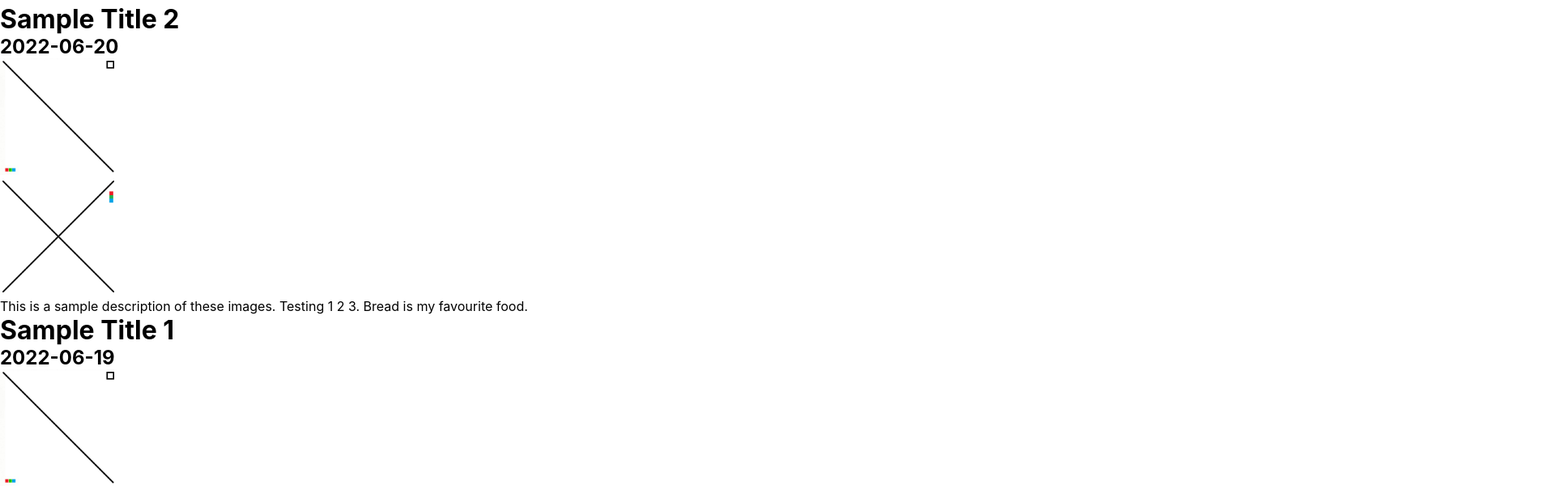
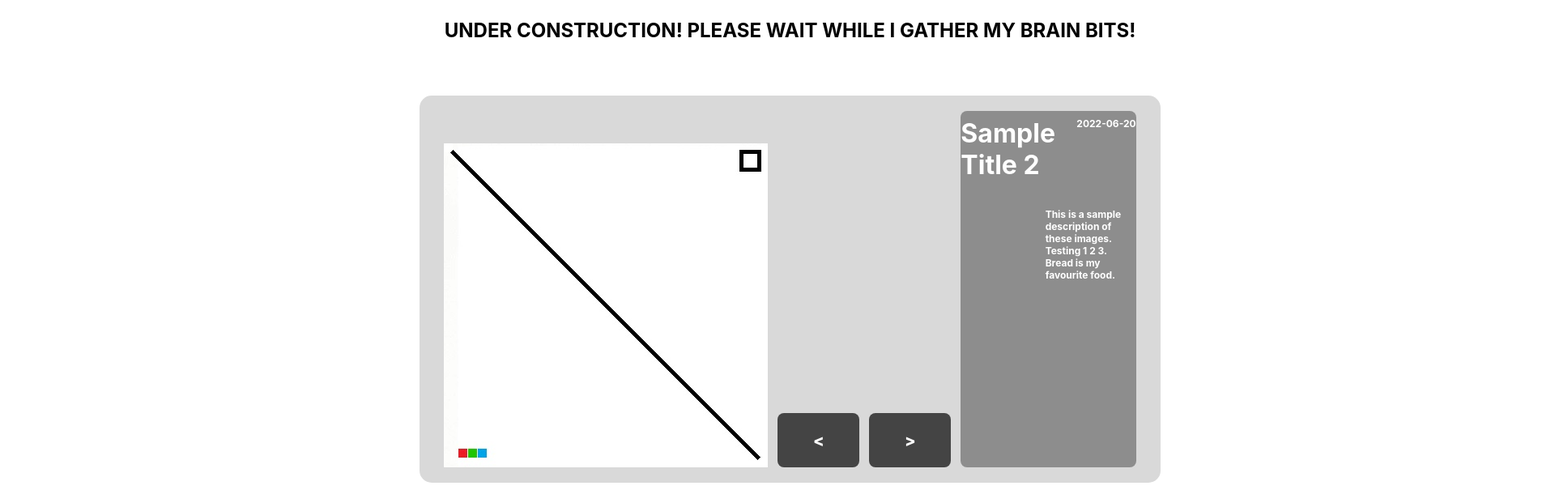
Before and after one commit to aaronmerino/personal-website, a Next.js app: page / in a window 1280 px wide. Shown: the part 210-815 px from the top of the page at 81% size, 1920 px wide, since content can reach past the window. Built offline with nearby package versions, Linux system fonts and the light colour scheme.

Commit message:
fixed layout of homepage

```diff
--- a/app/components/Post.js
+++ b/app/components/Post.js
@@ -5,10 +5,8 @@ import styles from './post.module.css'
 
 export function Post({ title, date, images, content }) {
   return (
-    <>
-      <h1>{title}</h1>
-      <h2>{date}</h2>
-      <ul>
+    <div className={styles.post}>
+      {/* <ul>
         {images.map((image) => {
            return (<li key={image}>
                       <Image  src={`/posts/${image}`}
@@ -16,12 +14,28 @@ export function Post({ title, date, images, content }) {
                               width={144}
                               alt="" />
                     </li>);})}
-      </ul>
-
-      <div>
-        {content}
-      </div>
-    </>
+      </ul> */}
+      <Image  className={styles.image}
+              src={`/posts/${images[0]}`}
+              height={400}
+              width={400}
+              alt="" />
+      <div className={styles.button}>{'\<'}</div>
+      <div className={styles.button}>{'\>'}</div>
+      <Description title={title} date={date} content={content}/>
+    </div>
   );
 
 }
+
+function Description( {title, date, content }) {
+  return (
+    <div className={styles.description}>
+      <div className={styles.header}>
+        <h2 className={styles.title}>{title}</h2>
+        <div className={styles.date}>{date}</div>
+      </div>
+      <div className={styles.content}>{content}</div>
+    </div>
+  );
+}
--- a/app/components/navbar.module.css
+++ b/app/components/navbar.module.css
@@ -13,7 +13,7 @@
   list-style-type: none;
   max-width: 36rem;
   padding: 0 0 0.2rem 0;
-  margin: 3rem auto 6rem;
+  margin: 3rem auto 1rem auto;
   justify-content: center;
   border-bottom: 2px solid rgb(212, 212, 212);
 }
--- a/app/components/post.module.css
+++ b/app/components/post.module.css
@@ -0,0 +1,85 @@
+.post {
+  display: flex;
+  width: 56.75rem;
+  max-width: 56.875rem;
+  min-height: 27.5rem;
+  padding: 1.2rem 0.2rem;
+  justify-content: center;
+  align-items: flex-end;
+  gap: 0.75rem;
+
+  border-radius: 15px;
+  background: #D9D9D9;
+}
+
+.button {
+  display: flex;
+  width: 6.3125rem;
+  height: 4.1875rem;
+  flex-direction: column;
+  justify-content: center;
+  align-items: center;
+  gap: 0.625rem;
+  flex-shrink: 0;
+
+  border-radius: 8px;
+  background: #444;
+
+  color: #FFF;
+  text-align: center;
+  font-size: 1.25rem;
+  font-family: var(--font-inter);
+  font-weight: 800;
+}
+
+.description {
+  display: flex;
+  padding: 0.5rem 0rem;
+  flex-direction: column;
+  align-items: flex-end;
+  gap: 1.375rem;
+  align-self: stretch;
+  border-radius: 8px;
+  background: #8D8D8D;
+}
+
+.description .image {
+  flex: 1 0 0;
+  align-self: stretch;
+}
+
+.description .header {
+  display: flex;
+  justify-content: center;
+  align-items: flex-start;
+  gap: 0.0625rem;
+}
+
+.description .header .title{
+  display: flex;
+  margin: 0 0 0 0;
+  width: 8.875rem;
+  height: 5.625rem;
+  flex-direction: column;
+  color: #FFF;
+  font-size: 2rem;
+  font-family: var(--font-inter);
+  font-weight: 700;
+}
+
+.description .header .date{
+  color: #FFF;
+  font-size: 0.75rem;
+  font-family: var(--font-inter);
+  font-weight: 700;
+}
+
+.description .content {
+  display: flex;
+  width: 7rem;
+  flex-direction: column;
+  color: #FFF;
+  font-size: 0.75rem;
+  font-family: var(--font-inter);
+  font-weight: 700;
+}
--- a/app/globals.css
+++ b/app/globals.css
@@ -75,16 +75,21 @@
   }
 }
 
-* {
+/* * {
   box-sizing: border-box;
   padding: 0;
   margin: 0;
-}
+} */
 
 html,
 body {
-  padding: 0;
-  margin: 0;
+  display: flex;
+  width: 90rem;
+  padding: 1.6875rem 16.0625rem 0rem 16rem;
+  flex-direction: column;
+  justify-content: flex-end;
+  align-items: center;
+  gap: 2.875rem;
   font-family: var(--font-inter);
 }
 
```
